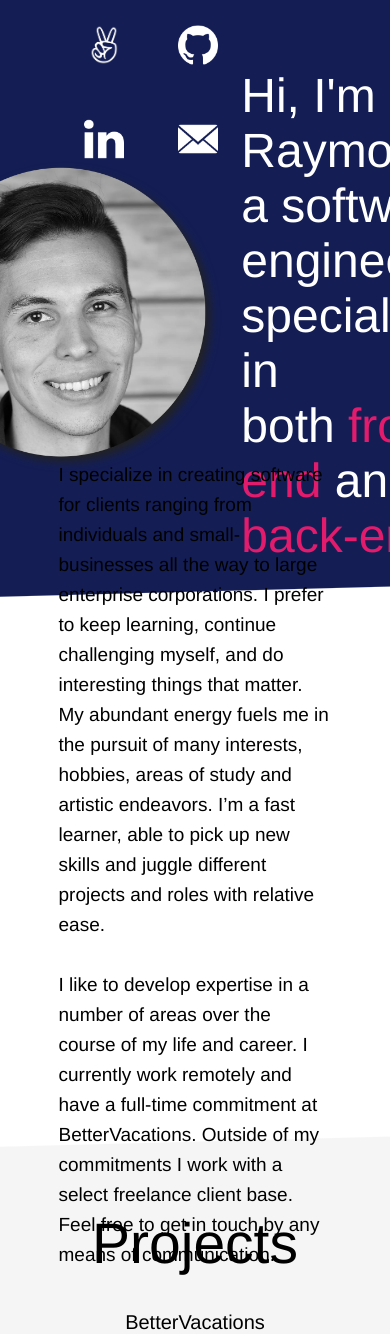
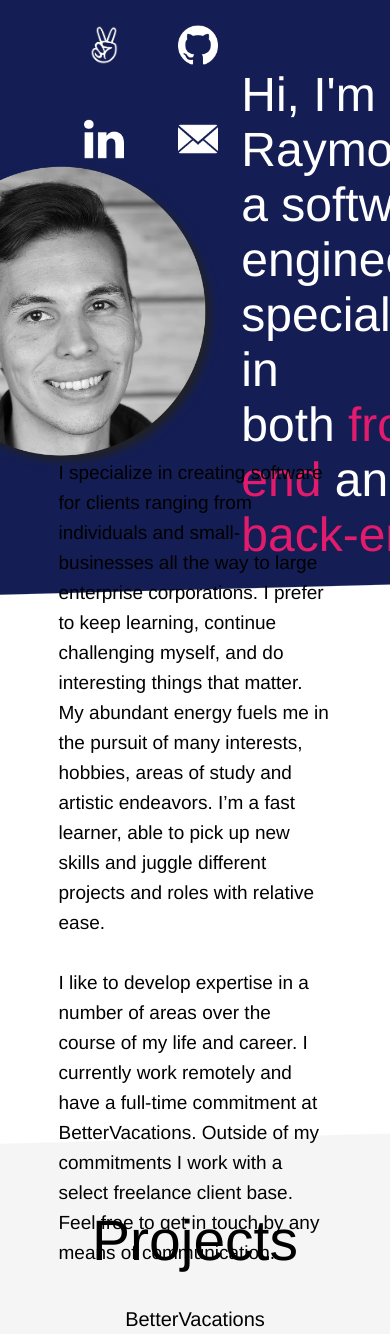
Before and after one commit to downier/downier.github.io, a Jekyll site: the page built from index.html, in a window 390 px wide. Shown: the top 1334 px of the page. Built offline with Jekyll 4.4.1, drawn with Linux system fonts in a browser that asks for light colours; grey boxes are pictures that could not be loaded.

Commit message:
Fixed for mobile

```diff
--- a/css/style.css
+++ b/css/style.css
@@ -96,6 +96,7 @@
   margin: 0 auto;
   justify-content: center;
   width: 100%;
+  margin-bottom: -1px;
 }
 .highlight {
   color: #e31b6d;
@@ -109,6 +110,7 @@
 }
 .nav-container {
   justify-content: flex-end;
+  margin-bottom: -1px;
 }
 .nav-row {
   height: 90px;
```
